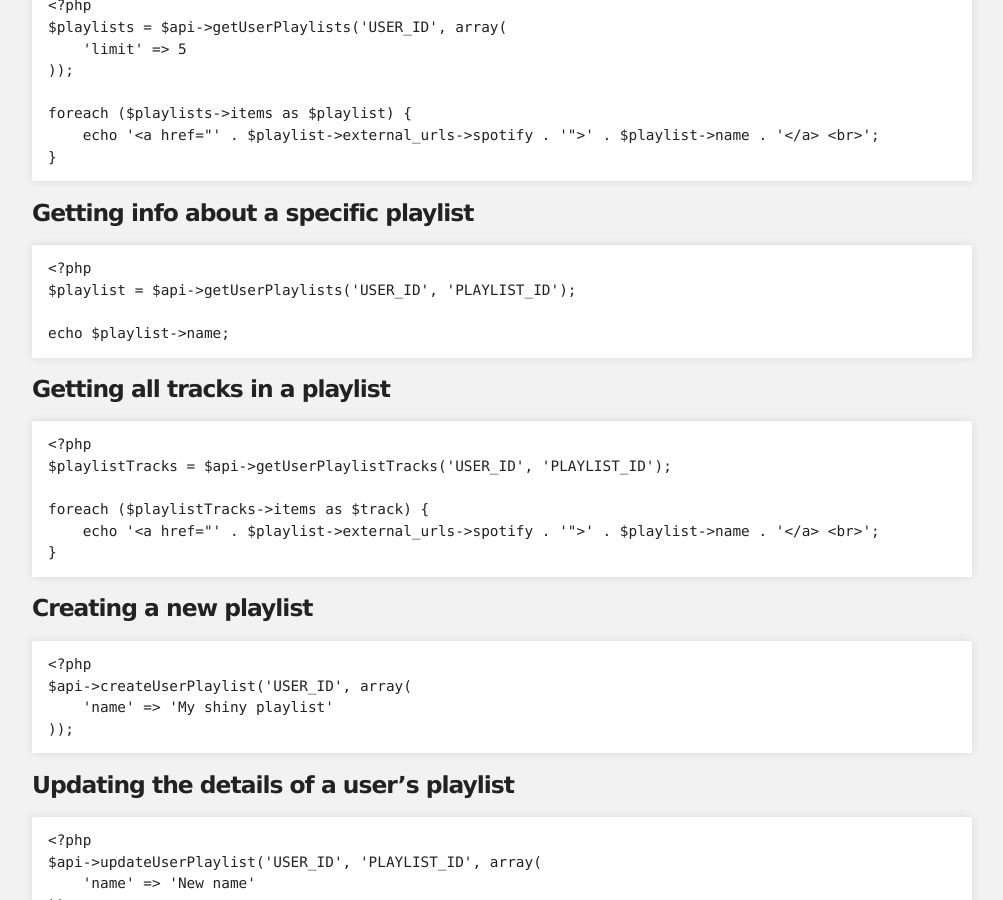
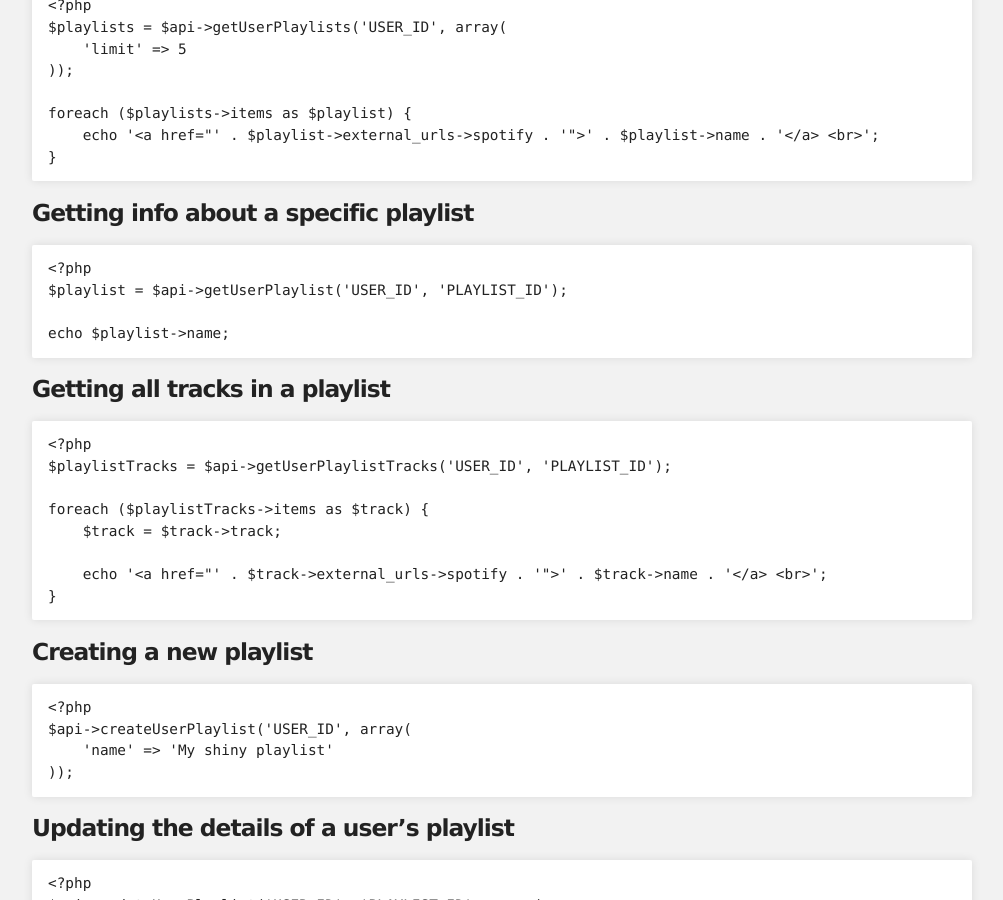
Before and after one commit to jwilsson/spotify-web-api-php, a Jekyll site: the page built from examples/managing-user-playlists.md, in a window 1280 px wide and 900 px high, scrolled down 866 px. Shown: the whole window, without its empty margins (138-1141 px from the left). Built offline with Jekyll 4.4.1, drawn with Linux system fonts in a browser that asks for light colours.

Commit message:
Update faulty examples

```diff
--- a/examples/managing-user-playlists.md
+++ b/examples/managing-user-playlists.md
@@ -41,7 +41,7 @@ In this example, we'll request all available playlist scopes, in a real world ap
 ### Getting info about a specific playlist
 
     <?php
-    $playlist = $api->getUserPlaylists('USER_ID', 'PLAYLIST_ID');
+    $playlist = $api->getUserPlaylist('USER_ID', 'PLAYLIST_ID');
 
     echo $playlist->name;
 
@@ -51,7 +51,9 @@ In this example, we'll request all available playlist scopes, in a real world ap
     $playlistTracks = $api->getUserPlaylistTracks('USER_ID', 'PLAYLIST_ID');
 
     foreach ($playlistTracks->items as $track) {
-        echo '<a href="' . $playlist->external_urls->spotify . '">' . $playlist->name . '</a> <br>';
+        $track = $track->track;
+
+        echo '<a href="' . $track->external_urls->spotify . '">' . $track->name . '</a> <br>';
     }
 
 ### Creating a new playlist
```
Also changed, not shown: examples/getting-spotify-content.md (+2 -2 lines), examples/managing-user-library.md (+2 -0 lines).
